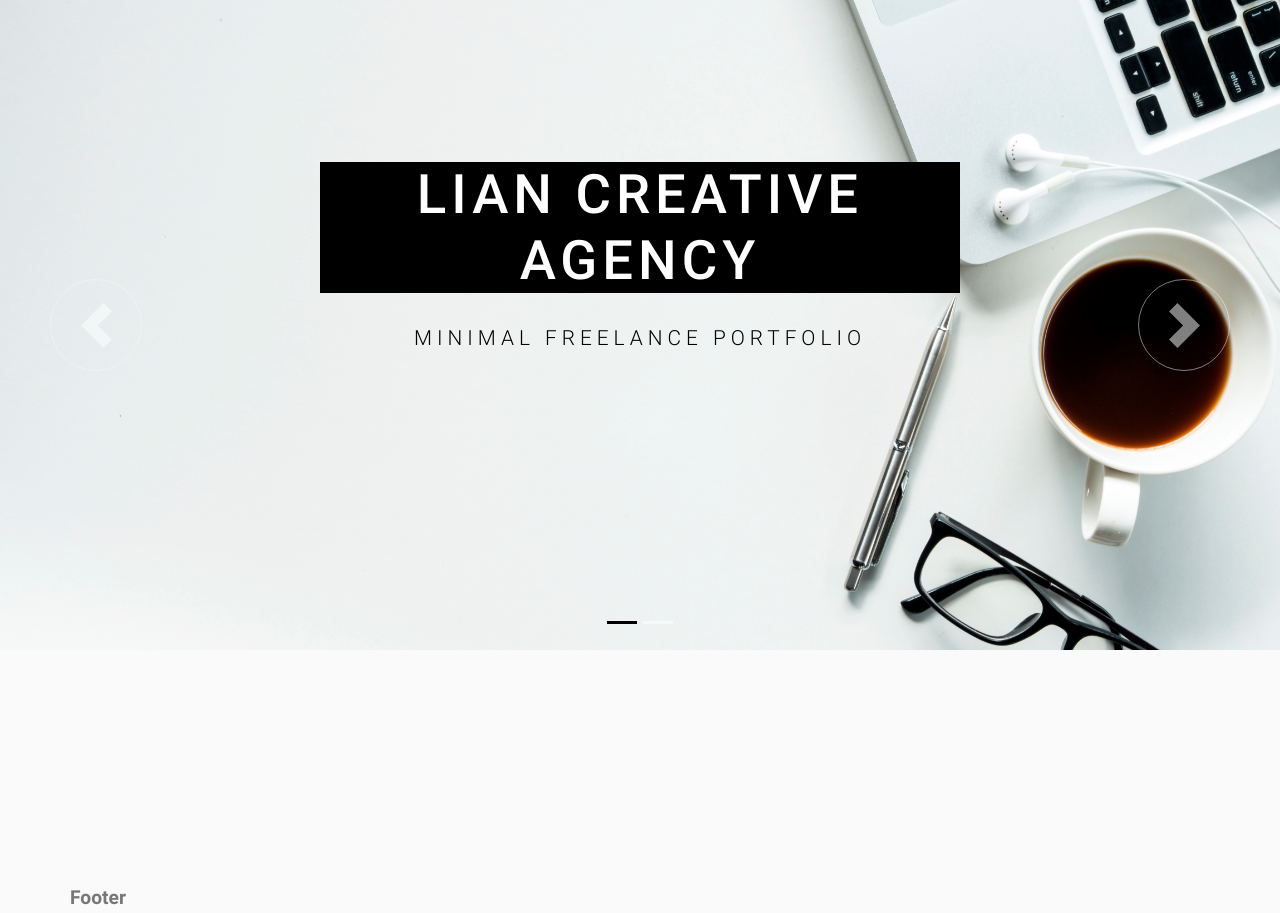
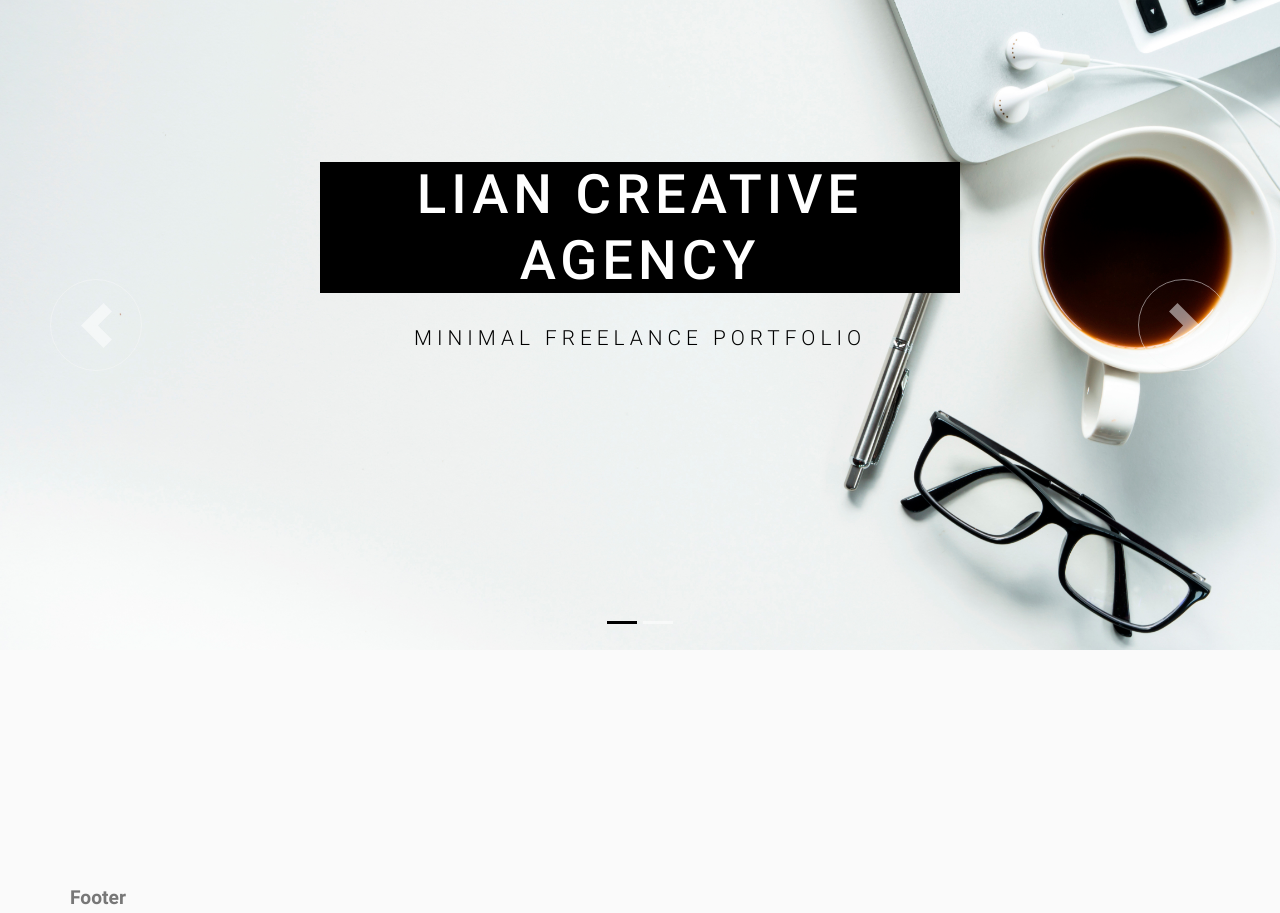
Before and after one commit to GradenD/lian, a PHP site: page / in a window 1280 px wide. Shown: the part 95-1008 px from the top of the page. Run offline with PHP 8.4, Linux system fonts and the light colour scheme; some libraries are stand-ins or nearby versions.

Commit message:
css mobile  slider

```diff
--- a/css/main.css
+++ b/css/main.css
@@ -221,7 +221,7 @@ input.search-form:hover {
 
 .carousel-item img{
 	width: 100%;
-	height: auto;
+	height: 100%;
 }
 
 .carousel-caption {
@@ -244,3 +244,20 @@ input.search-form:hover {
 	font-size: 1.3rem;
 	letter-spacing: 5px;
 }
+
+@media (max-width: 993px){
+	.carousel-inner{
+		height: 500px;
+	}
+
+	.carousel-caption {
+		font-weight: 300;
+		bottom: 100px;
+		width: 70%;
+		margin: 0px auto;
+	}
+
+	.carousel-control-next-icon, .carousel-control-prev-icon {
+		padding: 25px;
+	}
+}
--- a/pages/index.php
+++ b/pages/index.php
@@ -7,14 +7,14 @@
         <div class="carousel-inner">
             <div class="carousel-item active">
                 <img src="img/slide1.jpg">
-                <div class="carousel-caption d-none d-md-block">
+                <div class="carousel-caption d-sm-block d-md-block">
                     <h5>LIAN CREATIVE AGENCY</h5>
                     <p>MINIMAL FREELANCE PORTFOLIO </p>
                 </div>
             </div>
             <div class="carousel-item">
                 <img src="img/slide2.jpg">
-                <div class="carousel-caption d-none d-md-block">
+                <div class="carousel-caption d-sm-block d-md-block">
                     <h5>Design & Branding</h5>
                     <p>We Deliver Quality Results</p>
                 </div>
```
